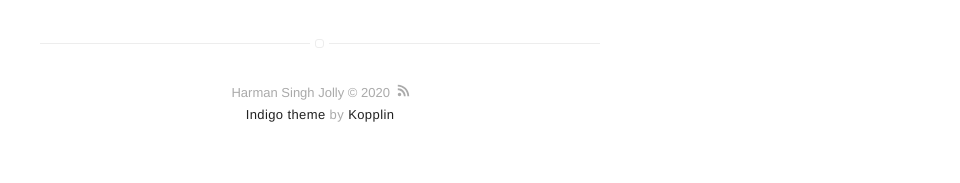
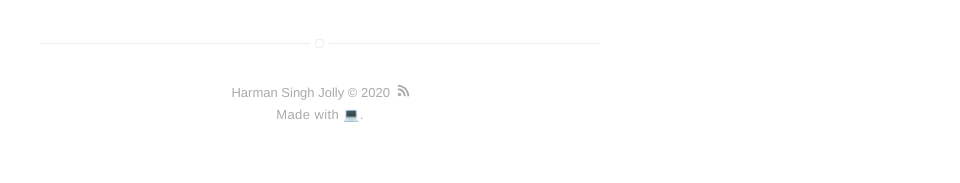
Before and after one commit to CoderJolly/coderjolly.github.io, a Jekyll site: the page built from about.md, in a window 1280 px wide. Shown: the part 760-943 px from the top of the page, without its empty margins (320-1280 px from the left). Built offline with Jekyll 4.4.1, drawn with Linux system fonts in a browser that asks for light colours.

Commit message:
Updated footer.html

```diff
--- a/_includes/footer.html
+++ b/_includes/footer.html
@@ -8,8 +8,6 @@
     </a>
 
     <p class="extra">
-        <a class="link" href="https://github.com/sergiokopplin/indigo">Indigo theme</a>
-        by
-        <a class="link" href="https://github.com/sergiokopplin/indigo">Kopplin</a>
+        Made with 💻.
     </p>
 </footer>
```
